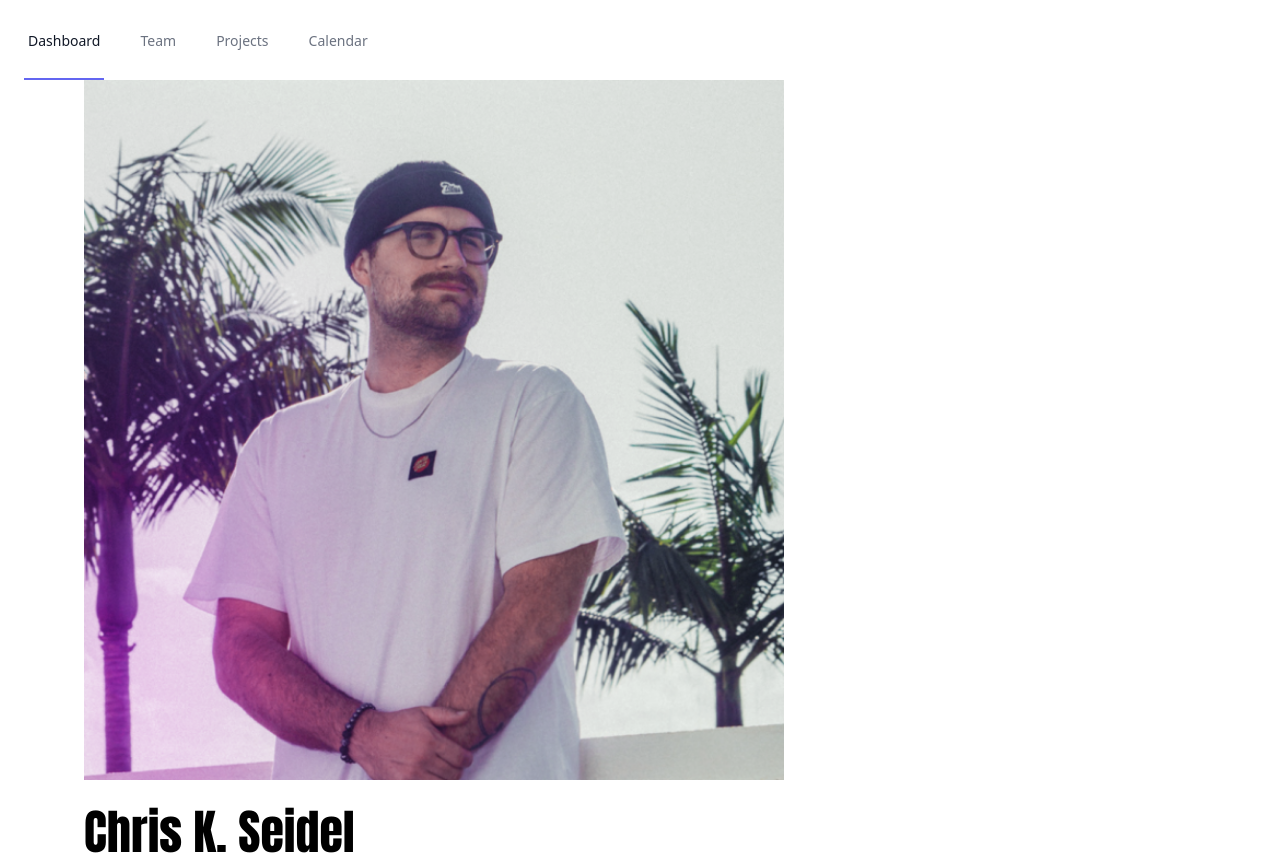
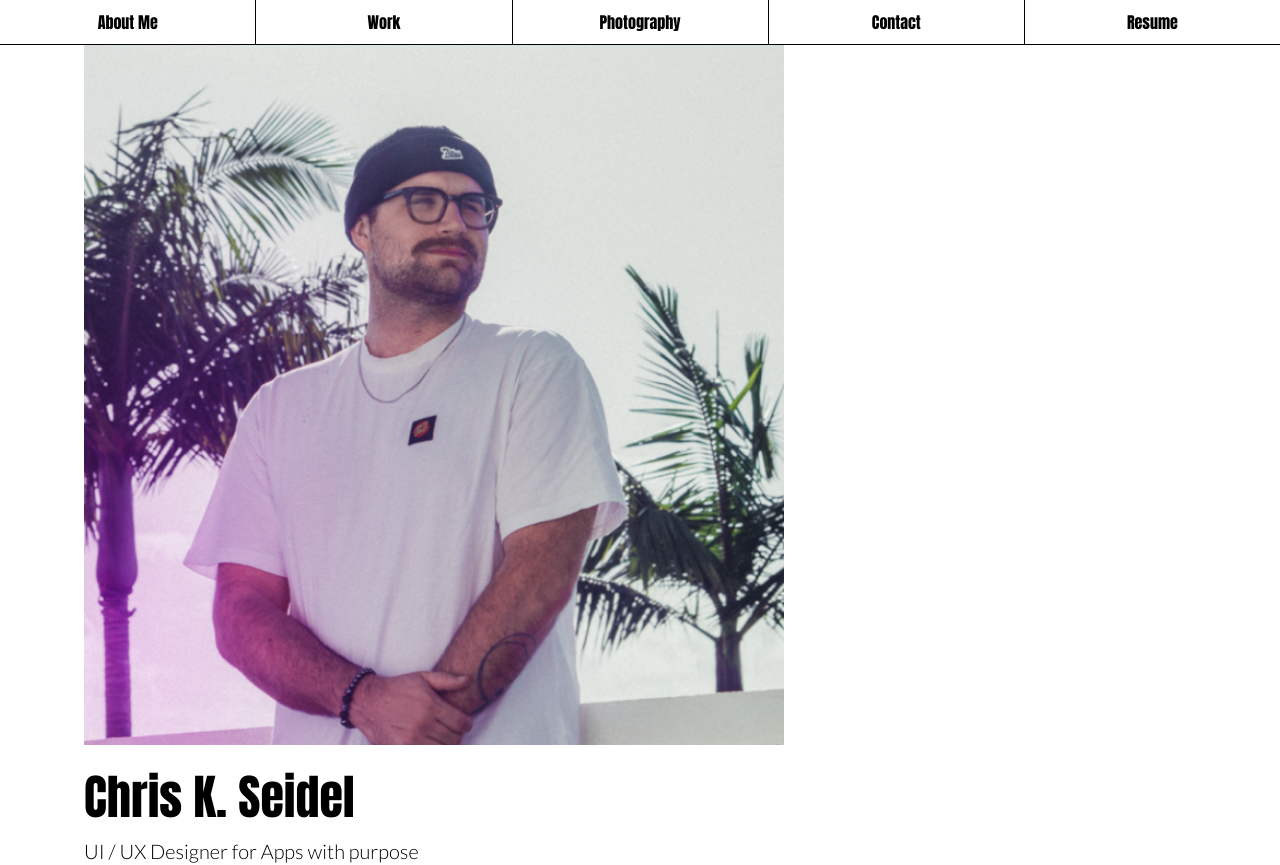
Before and after one commit to AndreasSiedler/portfolio_next, a Next.js app: page / in a window 1280 px wide. Shown: the top 865 px of the page. Built offline with nearby package versions, Linux system fonts and the light colour scheme.

Commit message:
Add header desktop styles

```diff
--- a/src/components/Header.tsx
+++ b/src/components/Header.tsx
@@ -14,7 +14,7 @@ export default function Header() {
     <Disclosure as="nav">
       {({ open }: { open: boolean }) => (
         <>
-          <div className="relative flex h-20 justify-between">
+          <div className="relative flex justify-between">
             {/* Mobile menu button */}
             <div className="absolute z-10 inset-y-5 left-5 bg-white sm:hidden">
               <Disclosure.Button className="inline-flex border-0.75 border-black items-center justify-center p-2 hover:bg-gray-100 focus:outline-none focus:ring-2 focus:ring-inset focus:ring-indigo-500">
@@ -27,34 +27,16 @@ export default function Header() {
               </Disclosure.Button>
             </div>
             {/* Desktop navigation */}
-            <div className="flex flex-1 items-center justify-center sm:items-stretch sm:justify-start">
-              <div className="hidden sm:ml-6 sm:flex sm:space-x-8">
-                {/* Current: "border-indigo-500 text-gray-900", Default: "border-transparent text-gray-500 hover:border-gray-300 hover:text-gray-700" */}
+            <div className="hidden sm:flex w-full border-b-0.75 border-black divide-x-0.75 divide-black">
+              {MENU_ITEMS.map((item) => (
                 <a
+                  key={item.href}
                   href="#"
-                  className="inline-flex items-center border-b-2 border-indigo-500 px-1 pt-1 text-sm font-medium text-gray-900"
+                  className="font-anton-regular text-base py-2.5 w-full flex justify-center"
                 >
-                  Dashboard
+                  {item.label}
                 </a>
-                <a
-                  href="#"
-                  className="inline-flex items-center border-b-2 border-transparent px-1 pt-1 text-sm font-medium text-gray-500 hover:border-gray-300 hover:text-gray-700"
-                >
-                  Team
-                </a>
-                <a
-                  href="#"
-                  className="inline-flex items-center border-b-2 border-transparent px-1 pt-1 text-sm font-medium text-gray-500 hover:border-gray-300 hover:text-gray-700"
-                >
-                  Projects
-                </a>
-                <a
-                  href="#"
-                  className="inline-flex items-center border-b-2 border-transparent px-1 pt-1 text-sm font-medium text-gray-500 hover:border-gray-300 hover:text-gray-700"
-                >
-                  Calendar
-                </a>
-              </div>
+              ))}
             </div>
           </div>
           <Disclosure.Panel>
```
